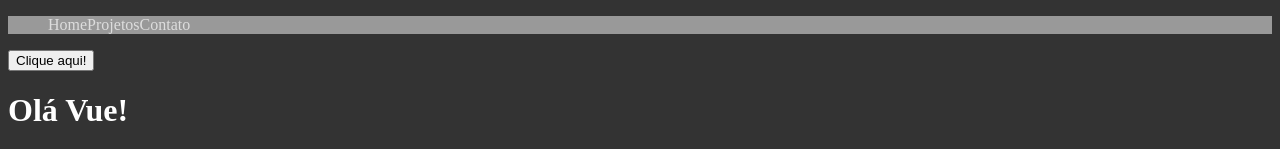
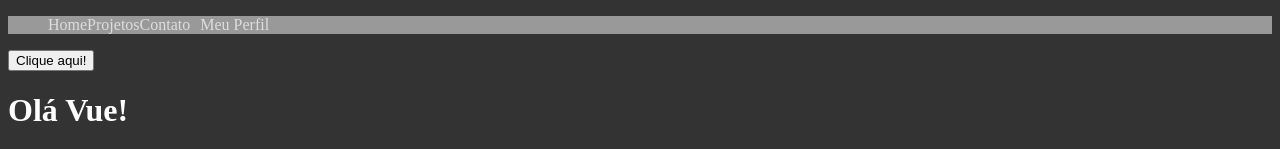
Before and after one commit to valberjr/hora-de-codar-vue-3, a Vue app in the folder 2-instalacao-cli/: page / in a window 1280 px wide. Shown: the top 149 px of the page. Built offline with nearby package versions, Linux system fonts and the light colour scheme.

Commit message:
utilizando props

```diff
--- a/2-instalacao-cli/src/App.vue
+++ b/2-instalacao-cli/src/App.vue
@@ -1,6 +1,6 @@
 <template>
     <div>
-        <Header />
+        <Header :esta_logado="true" />
         <PrimeiroComponente />
         <p class="paragrafo-pai">O dado de app é {{ testando }}</p>
         <LifeCycle />
--- a/2-instalacao-cli/src/components/Header.vue
+++ b/2-instalacao-cli/src/components/Header.vue
@@ -5,12 +5,16 @@
             <a href="#">Projetos</a>
             <a href="#">Contato</a>
         </li>
+        <li v-if="esta_logado">
+            <a href="#">Meu Perfil</a>
+        </li>
     </ul>
 </template>
 
 <script>
 export default {
     name: 'Header',
+    props: ['esta_logado'],
 };
 </script>
 
--- a/2-instalacao-cli/src/components/Info.vue
+++ b/2-instalacao-cli/src/components/Info.vue
@@ -40,11 +40,13 @@ export default {
     components: {
         Picture,
     },
+    props: {
+        email: String,
+        esta_trabalhando: Boolean,
+    },
     data() {
         return {
-            esta_trabalhando: false,
             mostrar_email: false,
-            email: 'junior@email.com',
             meu_link: 'https://google.com',
             textoBotao: 'Mostrar e-mail',
             backend_technologies: ['Java', 'Python', 'Node'],
--- a/2-instalacao-cli/src/components/Pessoa.vue
+++ b/2-instalacao-cli/src/components/Pessoa.vue
@@ -1,7 +1,7 @@
 <template>
     <div>
         <h2>Esta á descrição da pessoa: {{ nome }}</h2>
-        <Info />
+        <Info :email="email" :esta_trabalhando="false" />
         <Form />
     </div>
 </template>
@@ -19,6 +19,7 @@ export default {
     data() {
         return {
             nome: 'Junior',
+            email: 'junior@email.com',
         };
     },
 };
```
